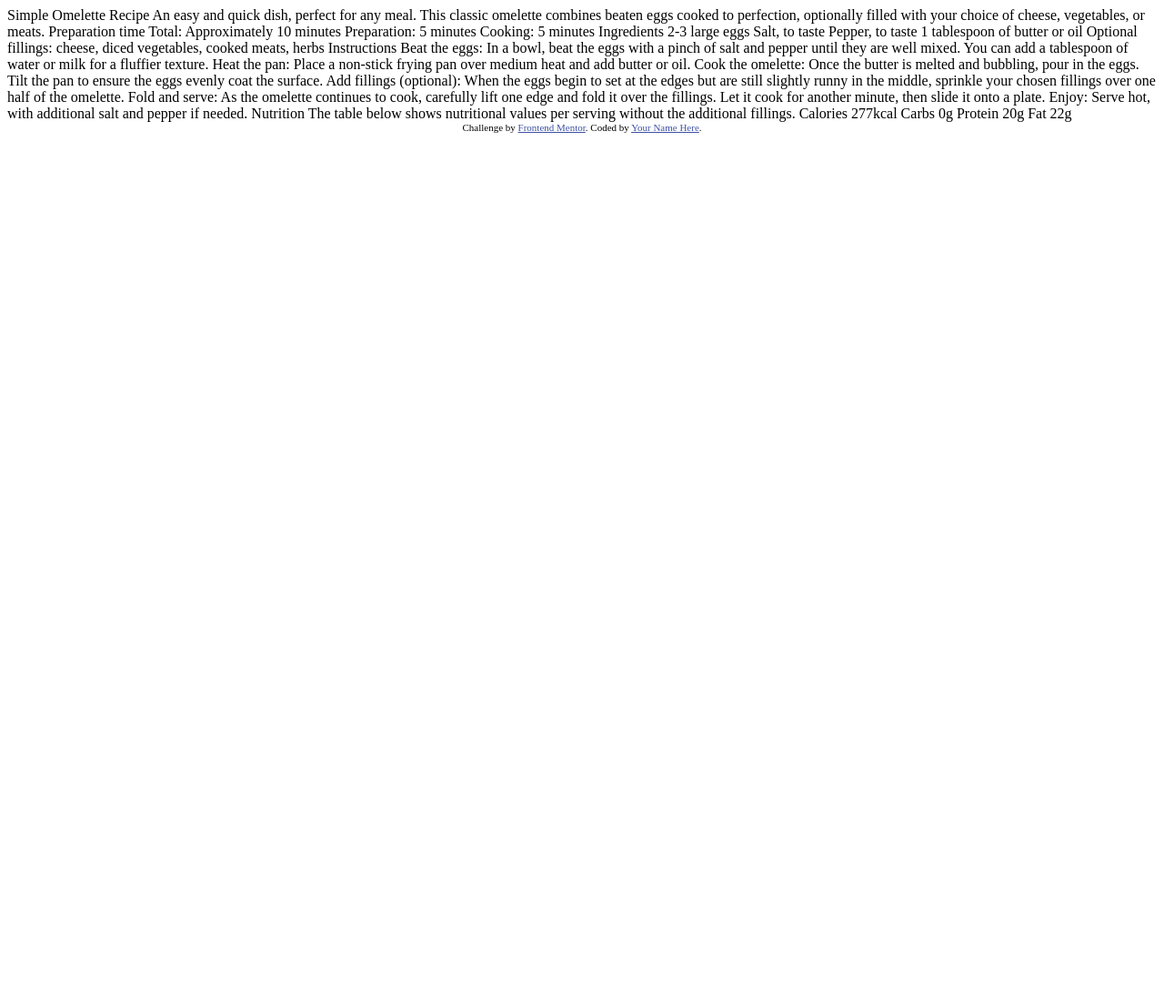
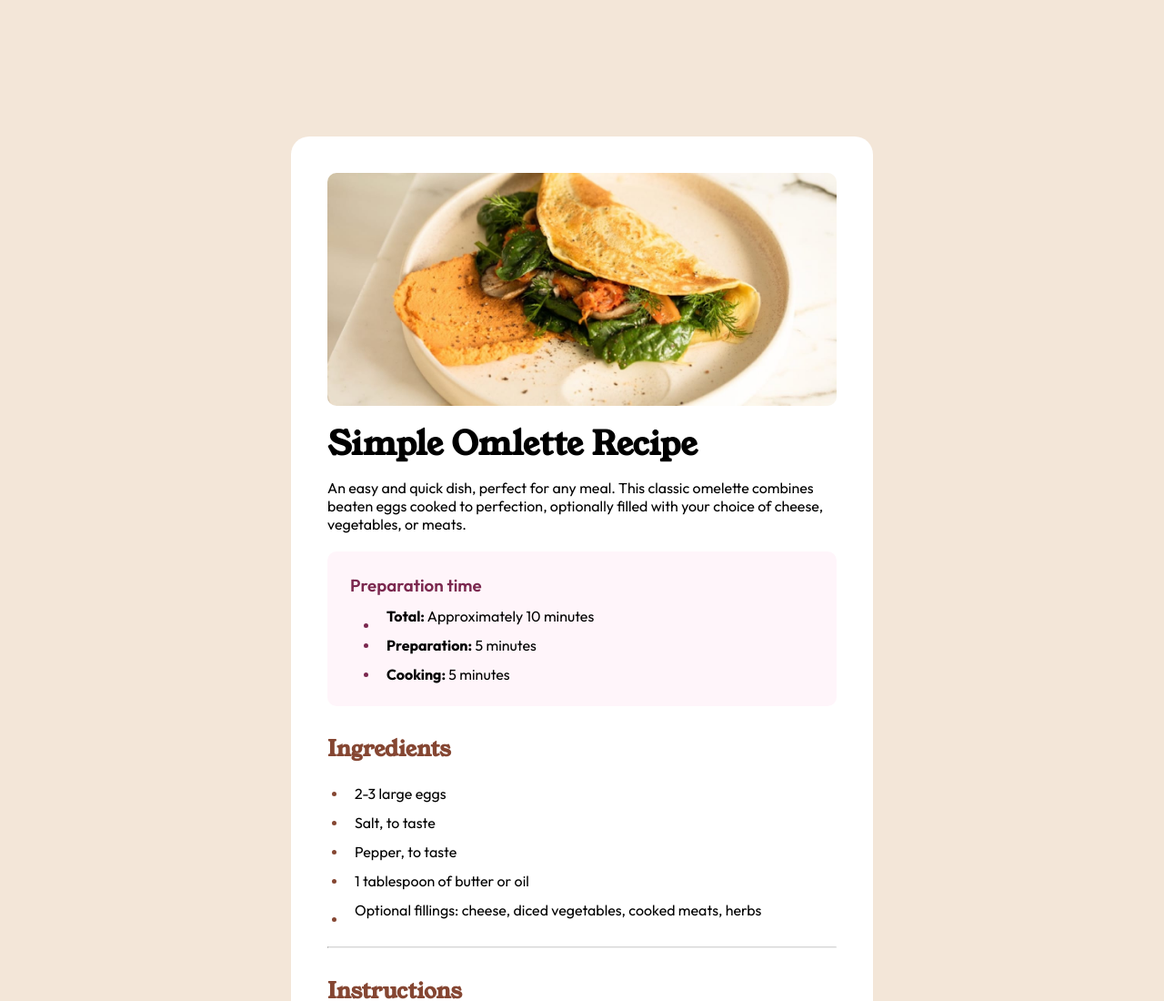
Before and after one commit to haidarkhalifeh/omletterecipe, a plain HTML site: page index.html in a window 1280 px wide. Shown: the top 1100 px of the page at 91% size. Before the commit the page ends 800 px from the top, so only its background shows below. Drawn offline with Linux system fonts and the light colour scheme.

Commit message:
finished project

```diff
--- a/index.html
+++ b/index.html
@@ -1,77 +1,111 @@
 <!DOCTYPE html>
 <html lang="en">
 <head>
+  <link rel="icon" type="image/png" sizes="32x32" href="./assets/images/favicon-32x32.png">
   <meta charset="UTF-8">
-  <meta name="viewport" content="width=device-width, initial-scale=1.0"> <!-- displays site properly based on user's device -->
-
-  <link rel="icon" type="image/png" sizes="32x32" href="./assets/images/favicon-32x32.png">
-
-  <title>Frontend Mentor | Recipe page</title>
-
-  <!-- Feel free to remove these styles or customise in your own stylesheet 👍 -->
-  <style>
-    .attribution { font-size: 11px; text-align: center; }
-    .attribution a { color: hsl(228, 45%, 44%); }
-  </style>
+  <meta name="viewport" content="width=device-width, initial-scale=1.0">
+  <title>Document</title>
+  <link rel="stylesheet" href="style.css">
 </head>
 <body>
+  <div class="menu">
 
-  Simple Omelette Recipe
+    <img src="/assets/images/image-omelette.jpeg" alt="image-omelette">
+    <div class="text">
 
-  An easy and quick dish, perfect for any meal. This classic omelette combines beaten eggs cooked
-  to perfection, optionally filled with your choice of cheese, vegetables, or meats.
+    <div>
+      <h1>simple omlette recipe</h1>
+      <p>An easy and quick dish, perfect for any meal. This classic omelette combines beaten eggs cooked
+      to perfection, optionally filled with your choice of cheese, vegetables, or meats.</p>
+    </div>
 
-  Preparation time
+      <div class="preparation">
+        <h3>Preparation time</h3>
+        <ul>
+          <li><span>Total:</span> Approximately 10 minutes</li>
+          <li><span>Preparation:</span> 5 minutes</li>
+          <li><span>Cooking:</span> 5 minutes</li>
+        </ul>
+      </div>
 
-  Total: Approximately 10 minutes
-  Preparation: 5 minutes
-  Cooking: 5 minutes
 
-  Ingredients
+      <div class="ingredients">
+        <h2>Ingredients</h2>
+        <ul>
+          <li>2-3 large eggs</li>
+          <li>Salt, to taste</li>
+          <li>Pepper, to taste</li>
+          <li>1 tablespoon of butter or oil</li>
+          <li>Optional fillings: cheese, diced vegetables, cooked meats, herbs
+          </li>
+        </ul>
+        <hr>
+      </div>
 
-  2-3 large eggs
-  Salt, to taste
-  Pepper, to taste
-  1 tablespoon of butter or oil
-  Optional fillings: cheese, diced vegetables, cooked meats, herbs
+      <div class="instructions">
+        <h2>Instructions</h2>
+        <ol>
+          <li><span>Beat the eggs:</span> In a bowl, beat the eggs with a pinch of salt and pepper until they are well mixed.
+            You can add a tablespoon of water or milk for a fluffier texture.</li>
+          <li><span>Heat the pan:</span> Place a non-stick frying pan over medium heat and add butter or oil.</li>
+          <li><span>Cook the omelette:</span> Once the butter is melted and bubbling, pour in the eggs. Tilt the pan to ensure
+            the eggs evenly coat the surface.</li>
+          <li><span>Add fillings (optional):</span> When the eggs begin to set at the edges but are still slightly runny in the
+            middle, sprinkle your chosen fillings over one half of the omelette.</li>
+          <li><span>Fold and serve:</span> As the omelette continues to cook, carefully lift one edge and fold it over the
+            fillings. Let it cook for another minute, then slide it onto a plate.</li>
+          <li><span>Enjoy:</span> Serve hot, with additional salt and pepper if needed.</li>
 
-  Instructions
+        </ol>
+        <hr>
 
-  Beat the eggs: In a bowl, beat the eggs with a pinch of salt and pepper until they are well mixed.
-  You can add a tablespoon of water or milk for a fluffier texture.
+      </div>
 
-  Heat the pan: Place a non-stick frying pan over medium heat and add butter or oil.
+      <div class="nutrition">
+        <div>
+          <h2>Nutrition</h2>
+          <p>The table below shows nutritional values per serving without the additional fillings.</p>
+        </div>
 
-  Cook the omelette: Once the butter is melted and bubbling, pour in the eggs. Tilt the pan to ensure
-  the eggs evenly coat the surface.
+        <table>
+          <tbody>
 
-  Add fillings (optional): When the eggs begin to set at the edges but are still slightly runny in the
-  middle, sprinkle your chosen fillings over one half of the omelette.
+          <tr>
+            <td>Calories</td>
+            <td>277kcal</td>
+          </tr>
 
-  Fold and serve: As the omelette continues to cook, carefully lift one edge and fold it over the
-  fillings. Let it cook for another minute, then slide it onto a plate.
+          <tr>
+            <td>Carbs</td>
+            <td>0g</td>
+          </tr>
 
-  Enjoy: Serve hot, with additional salt and pepper if needed.
+          <tr>
+            <td>Protein</td>
+            <td>20g</td>
+          </tr>
 
-  Nutrition
+          <tr>
+            <td>Fat</td>
+            <td>22g</td>
+          </tr>
 
-  The table below shows nutritional values per serving without the additional fillings.
+        </tbody>
 
-  Calories
-  277kcal
+        </table>
 
-  Carbs
-  0g
 
-  Protein
-  20g
+      </div>
 
-  Fat
-  22g
 
-  <div class="attribution">
-    Challenge by <a href="https://www.frontendmentor.io?ref=challenge" target="_blank">Frontend Mentor</a>.
-    Coded by <a href="#">Your Name Here</a>.
+
+
+
+    </div>
+
+
+
+
   </div>
 </body>
 </html>
--- /dev/null
+++ b/style.css
@@ -0,0 +1,242 @@
+@import url('https://fonts.googleapis.com/css2?family=Outfit:wght@100..900&family=Young+Serif&display=swap');
+
+:root {
+
+    --White: hsl(0, 0%, 100%);
+
+    --Stone100: hsl(30, 54%, 90%);
+    --Stone150: hsl(30, 18%, 87%);
+    --Stone600: hsl(30, 10%, 34%);
+    --Stone900: hsl(24, 5%, 18%);
+
+    --Brown800: hsl(14, 45%, 36%);
+
+    --Rose800: hsl(332, 51%, 32%);
+    --Rose50: hsl(330, 100%, 98%);
+
+    --Outfit: "Outfit" , sans-serif ;
+    --Youngserif: "Young Serif", system-ui;
+
+}
+
+* {
+    margin: 0;
+    padding:0;
+    box-sizing: border-box;
+
+}
+
+body {
+    background-color: var(--Stone100);
+    font-family: var(--Outfit);
+}
+hr {
+    margin-top: 30px;
+    border-top: 1px solid rgb(215, 215, 215);
+}
+.menu{
+    background-color: white;
+}
+
+span {
+    font-weight: bold;
+}
+
+img {
+    width:100%;
+    margin-bottom: 20px;
+}
+
+.text {
+
+    padding: 30px ;
+}
+
+
+h1 {
+    font-family: var(--Youngserif);
+    font-size: 36px;
+    line-height: 1;
+    text-transform: capitalize;
+    margin-bottom: 20px;
+
+}
+
+h2 {
+
+    font-family: var(--Youngserif);
+    color: var(--Brown800);
+
+    padding-bottom:10px;
+    padding-top: 30px;
+
+}
+
+p {
+    font-size: 16px;
+    margin-bottom: 20px;
+
+}
+
+.preparation {
+
+    background-color: var(--Rose50);
+    border-radius: 10px;
+    padding: 25px;
+
+
+
+}
+
+h3 {
+    color: var(--Rose800);
+    font-weight: 600;
+
+}
+
+
+li {
+    padding-top: 12px;
+
+}
+
+.preparation ul {
+    padding-left: 40px;
+    padding-right: 20px;
+    list-style: none;
+    list-style-position: inside;
+
+}
+
+.preparation li::before {
+
+    content:"";
+    width:5px;
+    height:5px;
+    border-radius:50%;
+    background-color: var(--Rose800);
+    position: absolute;
+    left: -25px;
+    bottom: 7px
+
+
+
+
+
+}
+
+li {
+
+    position: relative;
+}
+
+.preparation li:first-child::before {
+
+    top: 30px;
+}
+
+.ingredients ul {
+    list-style-position: inside;
+    list-style: none;
+    padding-left: 30px;
+
+}
+
+.ingredients li::before {
+   content: "";
+   width:5px;
+    height:5px;
+    border-radius:50%;
+    background-color: var(--Brown800);
+    position: absolute;
+    left: -25px;
+    bottom: 7px;
+
+
+}
+
+.ingredients li:last-child:before {
+
+ top:30px
+
+ }
+
+ .instructions ol{
+    padding-left:30px;
+    padding-right: 12px;
+    list-style: none;
+    counter-reset: section;
+    position: relative;
+
+ }
+
+ .instructions li::before {
+    content: counter(section) ". ";
+    counter-increment: section;
+    position: absolute;
+    left: -25px;
+    color:var(--Brown800);
+    font-weight: bold;
+
+
+ }
+
+
+.nutrition {
+    padding-right:10px ;
+}
+
+table {
+
+    width: 100%;
+    border-collapse: collapse;
+}
+
+tr {
+
+    border-bottom: 1px solid rgb(220, 220, 220);
+
+}
+
+td{
+    padding-bottom: 15px;
+    padding-top: 15px;
+}
+table td:first-child {
+
+    padding-left: 30px;
+    color: rgb(62, 62, 62);
+}
+
+table td:last-child {
+
+    font-weight: 600;
+    color: var(--Brown800);
+    padding-right: 25px;
+}
+tr:last-child {
+    border: none;
+}
+
+@media only screen and (min-width: 1024px) {
+
+
+
+    .menu {
+        width:50%;
+        margin: 150px auto;
+        border-radius: 20px;
+        padding: 40px;
+
+    }
+
+    .text {
+        padding:0;
+    }
+
+    img {
+        border-radius: 10px;
+
+    }
+
+}
```
Also changed, not shown: 1 other file.
